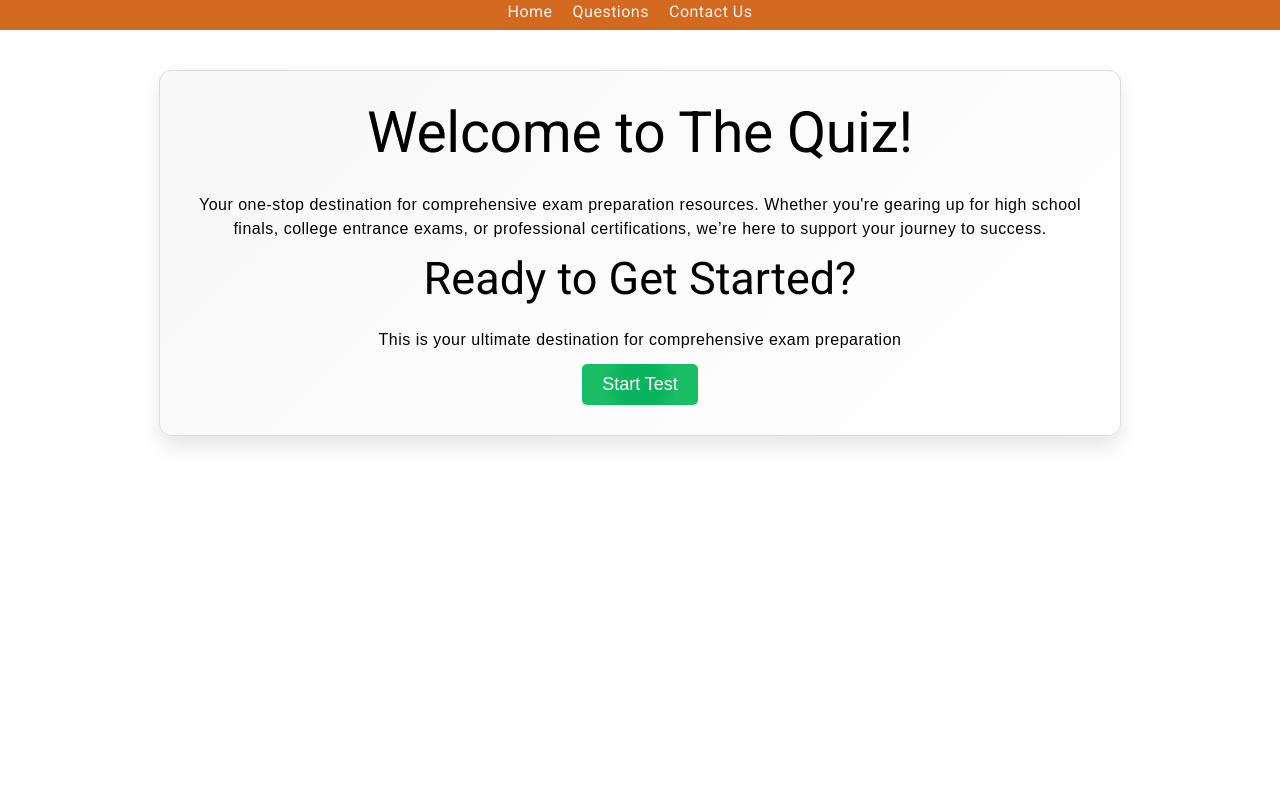
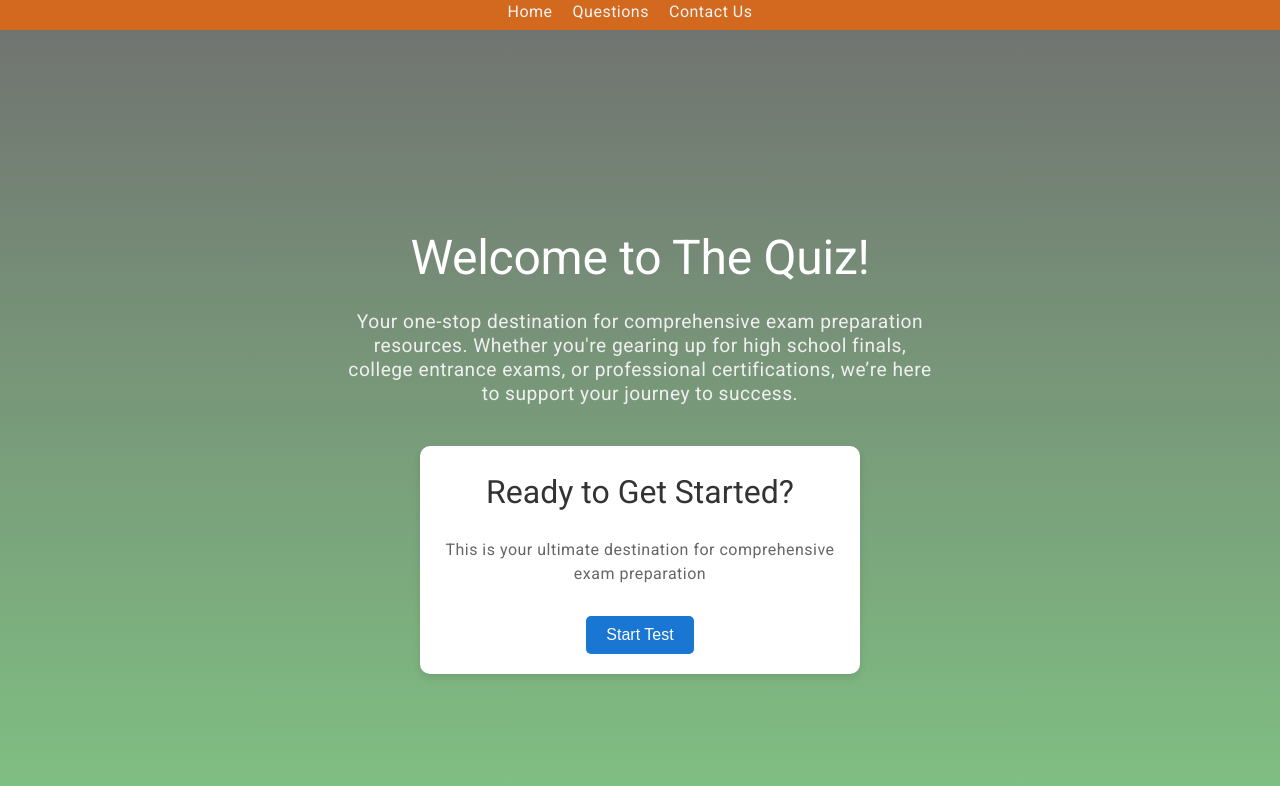
Before and after one commit to nikhilrajganta/Quiz-App, an Angular app: page /Home in a window 1280 px wide. Shown: the top 786 px of the page. Built offline with nearby package versions, Linux system fonts and the light colour scheme.

Commit message:
home page styling

```diff
--- a/src/app/home/home.component.scss
+++ b/src/app/home/home.component.scss
@@ -1,28 +1,124 @@
+// .homepage {
+//     max-width: 900px;
+//     margin: 40px auto;
+//     padding: 30px;
+//     border: 1px solid #ddd;
+//     border-radius: 12px;
+//     background: linear-gradient(135deg, #f8f8f8, #fff);
+//     box-shadow: 0 10px 20px rgba(0, 0, 0, 0.1);
+//     text-align: center;
+//     font-family: 'Arial', sans-serif;
+//   }
+
+//   .call-to-action button {
+//     font-size: 18px;
+//     padding: 10px 20px;
+//     background: rgb(27, 190, 114);
+//     background: radial-gradient(circle, rgb(9, 179, 94) 34%, rgb(25, 190, 100) 61%);
+//     color: #fff;
+//     border: none;
+//     border-radius: 5px;
+//     cursor: pointer;
+//     transition: background-color 0.3s ease;
+//   }
+
+//   .call-to-action button:hover {
+//     background: rgb(226,151,101);
+//     background: radial-gradient(circle, rgba(226,151,101,1) 34%, rgba(191,99,38,1) 61%);
+//   }
+
+
+/* Global styles for the quiz app */
+body {
+  font-family: 'Roboto', sans-serif;
+  margin: 0;
+  padding: 0;
+  background-color: #f5f5f5;
+  color: #333;
+}
+
+/* Styles for the homepage container */
 .homepage {
-    max-width: 900px;
-    margin: 40px auto;
-    padding: 30px;
-    border: 1px solid #ddd;
-    border-radius: 12px;
-    background: linear-gradient(135deg, #f8f8f8, #fff);
-    box-shadow: 0 10px 20px rgba(0, 0, 0, 0.1);
+  display: flex;
+  flex-direction: column;
+  align-items: center;
+  justify-content: center;
+  height: 100vh;
+  padding: 20px;
   text-align: center;
-    font-family: 'Arial', sans-serif;
+  background: linear-gradient(to bottom, #717471, #81c784);
+}
+
+/* Header styles */
+header {
+  margin-bottom: 40px;
+}
+
+header h1 {
+  font-size: 3rem;
+  color: #fff;
+  margin-bottom: 20px;
+}
+
+header p {
+  font-size: 1.2rem;
+  color: #f0f0f0;
+  max-width: 600px;
+  margin: 0 auto;
+}
+
+/* Call to action section styles */
+.call-to-action {
+  background-color: #ffffff;
+  padding: 20px;
+  border-radius: 10px;
+  box-shadow: 0 4px 8px rgba(0, 0, 0, 0.1);
+  max-width: 400px;
+  width: 100%;
+}
+
+.call-to-action h2 {
+  font-size: 2rem;
+  color: #333;
+  margin-bottom: 20px;
+}
+
+.call-to-action p {
+  font-size: 1rem;
+  color: #666;
+  margin-bottom: 30px;
 }
 
 .call-to-action button {
-    font-size: 18px;
+  font-size: 1rem;
   padding: 10px 20px;
-    background: rgb(27, 190, 114);
-    background: radial-gradient(circle, rgb(9, 179, 94) 34%, rgb(25, 190, 100) 61%);
-    color: #fff;
   border: none;
   border-radius: 5px;
   cursor: pointer;
+  background-color: #1976d2;
+  color: #fff;
   transition: background-color 0.3s ease;
 }
 
 .call-to-action button:hover {
-    background: rgb(226,151,101);
-    background: radial-gradient(circle, rgba(226,151,101,1) 34%, rgba(191,99,38,1) 61%);
+  background-color: #1565c0;
 }
+
+/* Responsive styles */
+@media (max-width: 600px) {
+  header h1 {
+    font-size: 2.5rem;
+  }
+
+  header p {
+    font-size: 1rem;
+  }
+
+  .call-to-action h2 {
+    font-size: 1.5rem;
+  }
+
+  .call-to-action p {
+    font-size: 0.9rem;
+  }
+}
```
Lines whose indentation alone changed are shown as unchanged.
